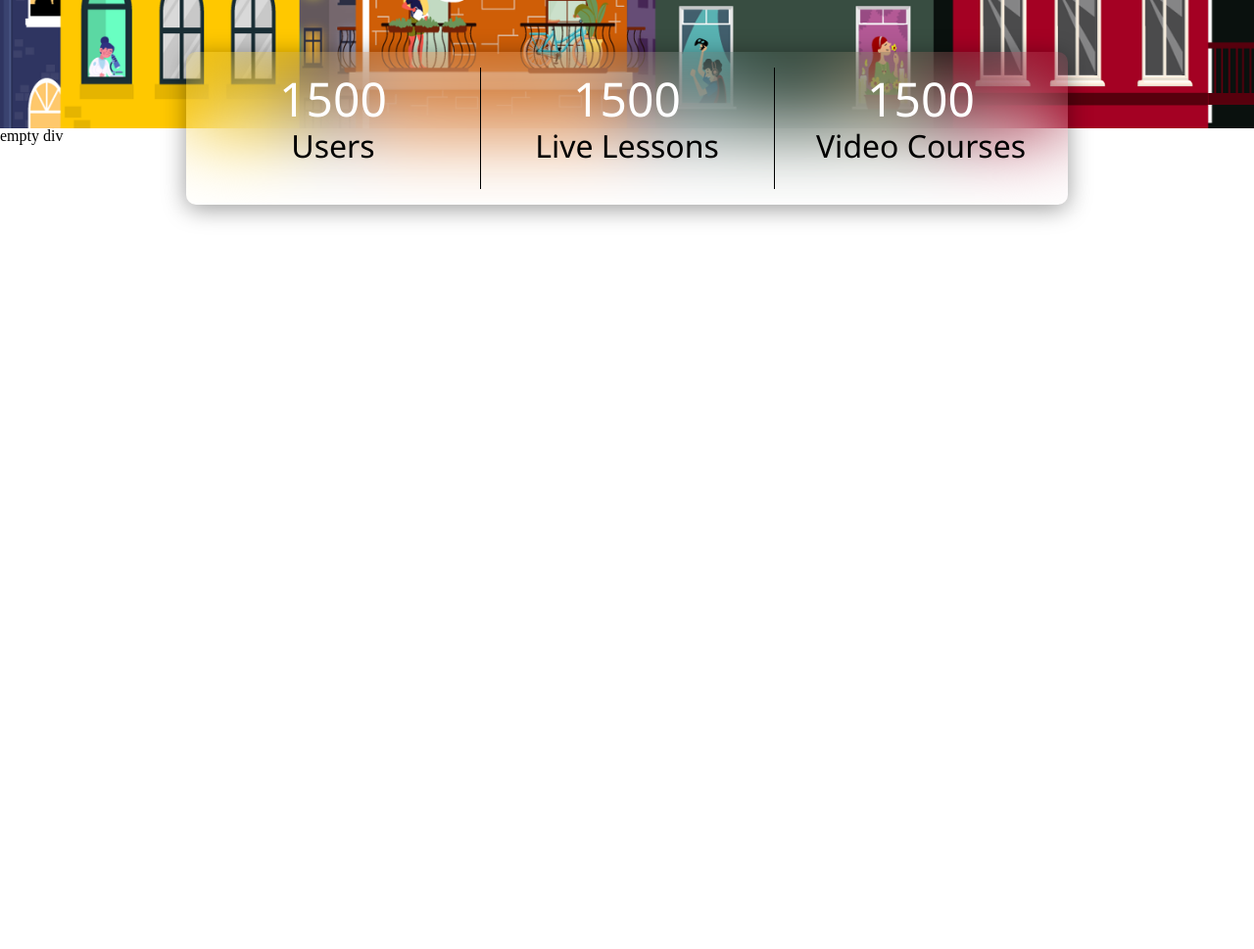
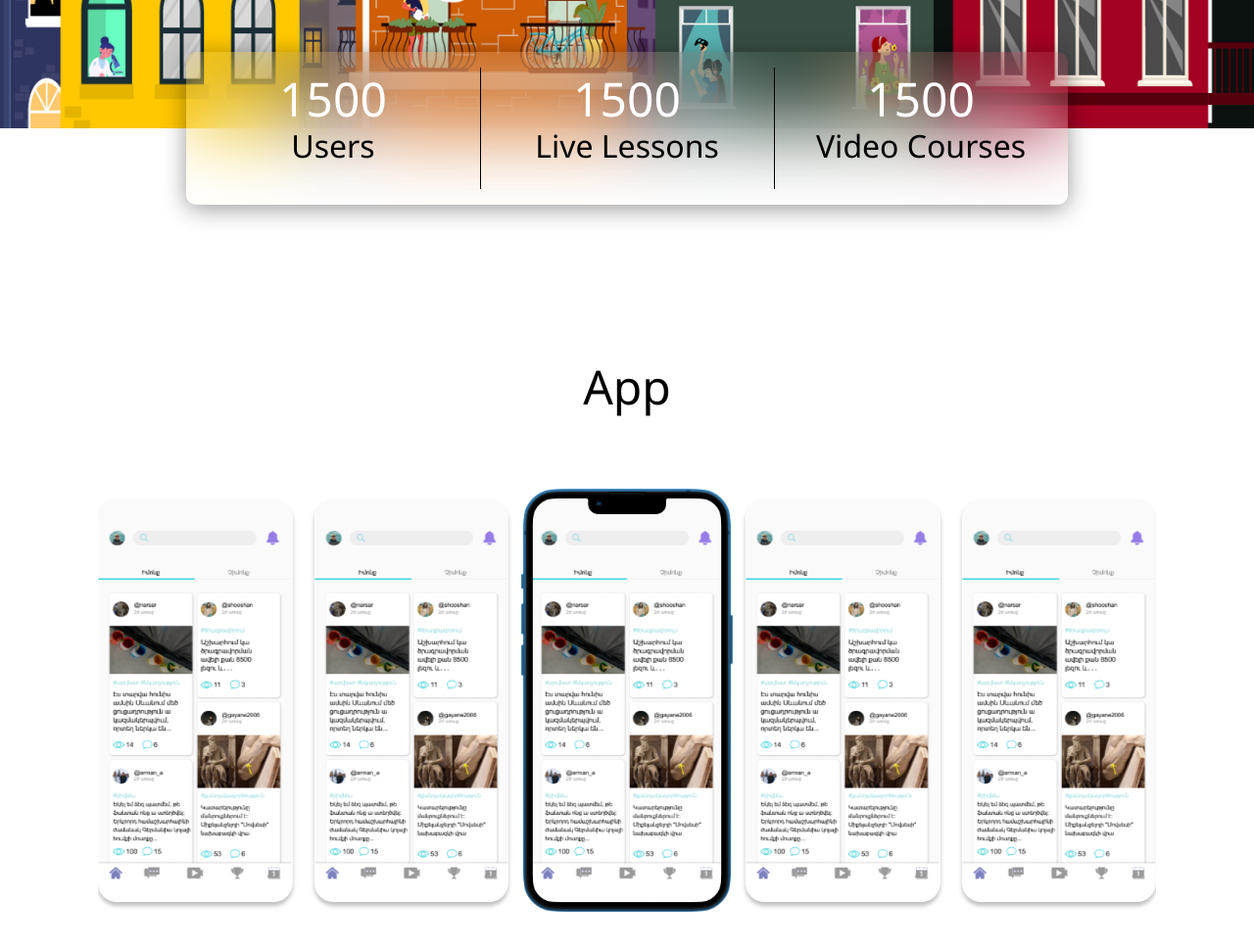
Before and after one commit to narekgabrielyan/zleenk, a website: page index.html in a window 1280 px wide. Shown: the part 669-1638 px from the top of the page at 98% size. Before the commit the page ends 878 px from the top, so only its background shows below. Drawn offline with nearby package versions, Linux system fonts and the light colour scheme.

Commit message:
chore: appsection added

```diff
--- a/index.html
+++ b/index.html
@@ -68,7 +68,29 @@
                     </div>
                 </div>
             </section>
+            <section class="appSection">
+                <div class="appSectionHeading sectionHeading">App</div>
+                <div class="glide appSectionSlider">
+                    <div class="glide__track" data-glide-el="track">
+                      <ul class="glide__slides">
+                        <li class="glide__slide"></li>
+                        <li class="glide__slide"></li>
+                        <li class="glide__slide"></li>
+                        <li class="glide__slide"></li>
+                        <li class="glide__slide"></li>
+                      </ul>
+                    </div>
+                  </div>
+            </section>
         </div>
-    <div>empty div</div>
+        <script src="node_modules/@glidejs/glide/dist/glide.min.js"></script>
+        <script>
+            new Glide('.appSectionSlider', {
+                type: 'carousel',
+                focusAt: 'center',
+                gap: 22,
+                perView: 5,
+            }).mount()
+        </script>
     </body>
 </html>
--- /dev/null
+++ b/package.json
@@ -0,0 +1,5 @@
+{
+  "dependencies": {
+    "@glidejs/glide": "^3.6.0"
+  }
+}
--- a/src/assets/styles/all.css
+++ b/src/assets/styles/all.css
@@ -2,4 +2,7 @@
 @import url('./reset.css');
 @import url('./helpers.css');
 @import url('./variables.css');
-@import url('./main.css');
+@import url('./typography.css');
+@import url('./modules.css');
+@import url('./sections/introSection.css');
+@import url('./sections/appSection.css');
--- /dev/null
+++ b/src/assets/styles/modules.css
@@ -0,0 +1,2 @@
+@import "../../../node_modules/@glidejs/glide/dist/css/glide.core.min.css";
+@import "../../../node_modules/@glidejs/glide/dist/css/glide.theme.min.css";
--- /dev/null
+++ b/src/assets/styles/sections/appSection.css
@@ -0,0 +1,49 @@
+.appSection {
+    padding: 240px 100px 100px;
+}
+
+.appSectionSlider {
+    width: 100%;
+    position: relative;
+}
+
+.appSectionSlider:before {
+    content: "";
+    display: block;
+    width: 100%;
+    padding-top: 40%;
+}
+
+.appSectionSlider .glide__track {
+    position: absolute;
+    top: 0;
+    left: 0;
+    width: 100%;
+    height: 100%;
+}
+
+.appSectionSlider .glide__slides {
+    height: 100%;
+    padding: 10px 0;
+}
+
+.appSectionSlider .glide__slide {
+    overflow: hidden;
+    background-repeat: no-repeat;
+    background-image: url('../../media/img/sliderImages/screen.png');
+    background-size: 100% 100%;
+    border-radius: 20px;
+    box-shadow: 0 4px 4px 0 rgba(0, 0, 0, 0.25);
+}
+
+.appSectionSlider:after {
+    content: "";
+    width: 20%;
+    height: 100%;
+    position: absolute;
+    top: 0;
+    left: 50%;
+    transform: translateX(-50%);
+    background-image: url("../../media/img/sliderImages/phone_frame.png");
+    background-size: 100% 100%;
+}
--- a/src/assets/styles/main.css
+++ b/src/assets/styles/sections/introSection.css
@@ -1,10 +1,9 @@
-/* Intre Section START */
 .introSection {
     display: flex;
     flex-direction: column;
     position: relative;
     height: 100vh;
-    background-image: url(../media/img/city.png);
+    background-image: url(../../media/img/city.png);
     background-repeat: no-repeat;
     background-size: 100% 100%;
     padding-bottom: 134px;
@@ -67,7 +66,7 @@
 .languageDropdown .languageOption {
     width: 30px;
     height: 30px;
-    background-image: url('../media/img/flagSprite.png');
+    background-image: url('../../media/img/flagSprite.png');
     background-size: 100% auto;
     background-repeat: no-repeat;
     background-position-x: 0;
@@ -203,5 +202,3 @@
     font-weight: 300;
     text-transform: capitalize;
 }
-
-/* Intre Section END */
--- /dev/null
+++ b/src/assets/styles/typography.css
@@ -0,0 +1,7 @@
+.sectionHeading {
+    font-family: var(--fontSecondary);
+    font-weight: 400;
+    font-size: 48px;
+    padding-bottom: 80px;
+    text-align: center;
+}
```
Also changed, not shown: src/assets/media/img/sliderImages/phone_frame.png (added), src/assets/media/img/sliderImages/screen.png (added), 1 other file.
